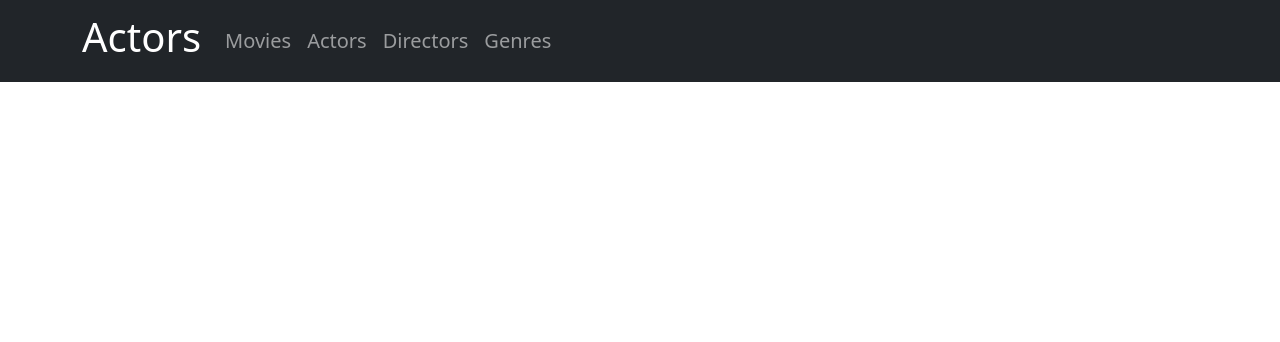
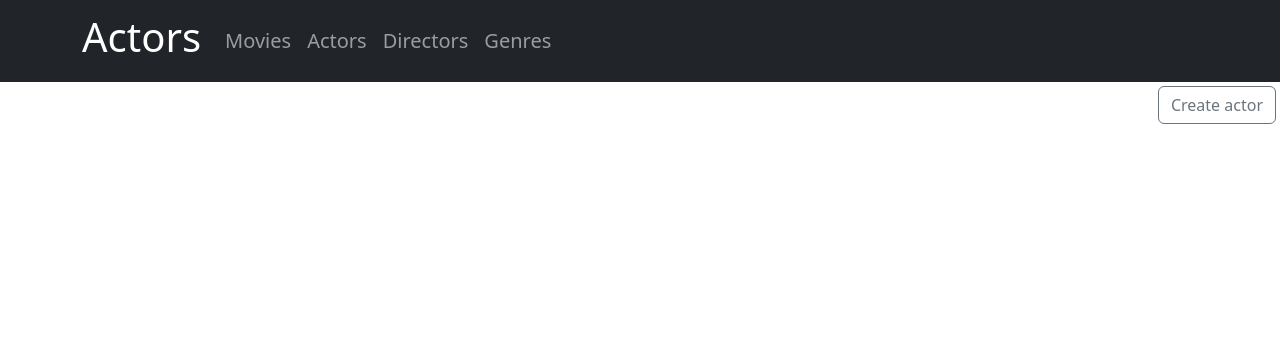
Before and after one commit to Charlydcn/MVC_Cinema, a PHP site: template view/actors.php in a window 1280 px wide. Shown: the top 342 px of the page. Run offline with PHP 8.4, Linux system fonts and the light colour scheme; the template is opened without the code that fills it, so the values that code supplies are empty; some libraries are stand-ins or nearby versions.

Commit message:
(view/actor/director) added "create person" button

```diff
--- a/view/actors.php
+++ b/view/actors.php
@@ -3,6 +3,9 @@
 ob_start();
 
 ?>
+<div class="w-100 d-flex justify-content-end p-1">
+    <a href="index.php?action=createPerson" class="btn btn-outline-secondary">Create actor</a>
+</div>
 
 <div class="row">
 
@@ -10,8 +13,9 @@ ob_start();
 
     foreach ($sql->fetchAll() as $actor) { ?>
 
+
         <div class="col-lg-2">
-            <a class="text-decoration-none text-reset" href="index.php?action=actor_detail&id=<?=$actor['id_actor']?>">
+            <a class="text-decoration-none text-reset" href="index.php?action=actor_detail&id=<?= $actor['id_actor'] ?>">
                 <figure>
                     <img src="public/img/<?= $actor['portrait'] ?>" alt="portrait <?= $actor['first_name'] . " " . $actor['last_name'] ?>" class="rounded-circle img-thumbnail">
                     <figcaption class="text-center fw-semibold"><?= $actor['first_name'] . " " . $actor['last_name'] ?></figcaption>
--- a/view/directors.php
+++ b/view/directors.php
@@ -3,6 +3,10 @@
 ob_start();
 
 ?>
+
+<div class="w-100 d-flex justify-content-end p-1">
+    <a href="index.php?action=createPerson" class="btn btn-outline-secondary">Create director</a>
+</div>
 
 <div class="row">
 
@@ -11,7 +15,7 @@ ob_start();
     foreach ($sql->fetchAll() as $director) { ?>
 
         <div class="col-lg-2">
-            <a class="text-decoration-none text-reset" href="index.php?action=director_detail&id=<?=$director['id_director']?>">
+            <a class="text-decoration-none text-reset" href="index.php?action=director_detail&id=<?= $director['id_director'] ?>">
                 <figure>
                     <img src="public/img/<?= $director['portrait'] ?>" alt="portrait <?= $director['first_name'] . " " . $director['last_name'] ?>" class="rounded-circle img-thumbnail">
                     <figcaption class="text-center fw-semibold"><?= $director['first_name'] . " " . $director['last_name'] ?></figcaption>
```
